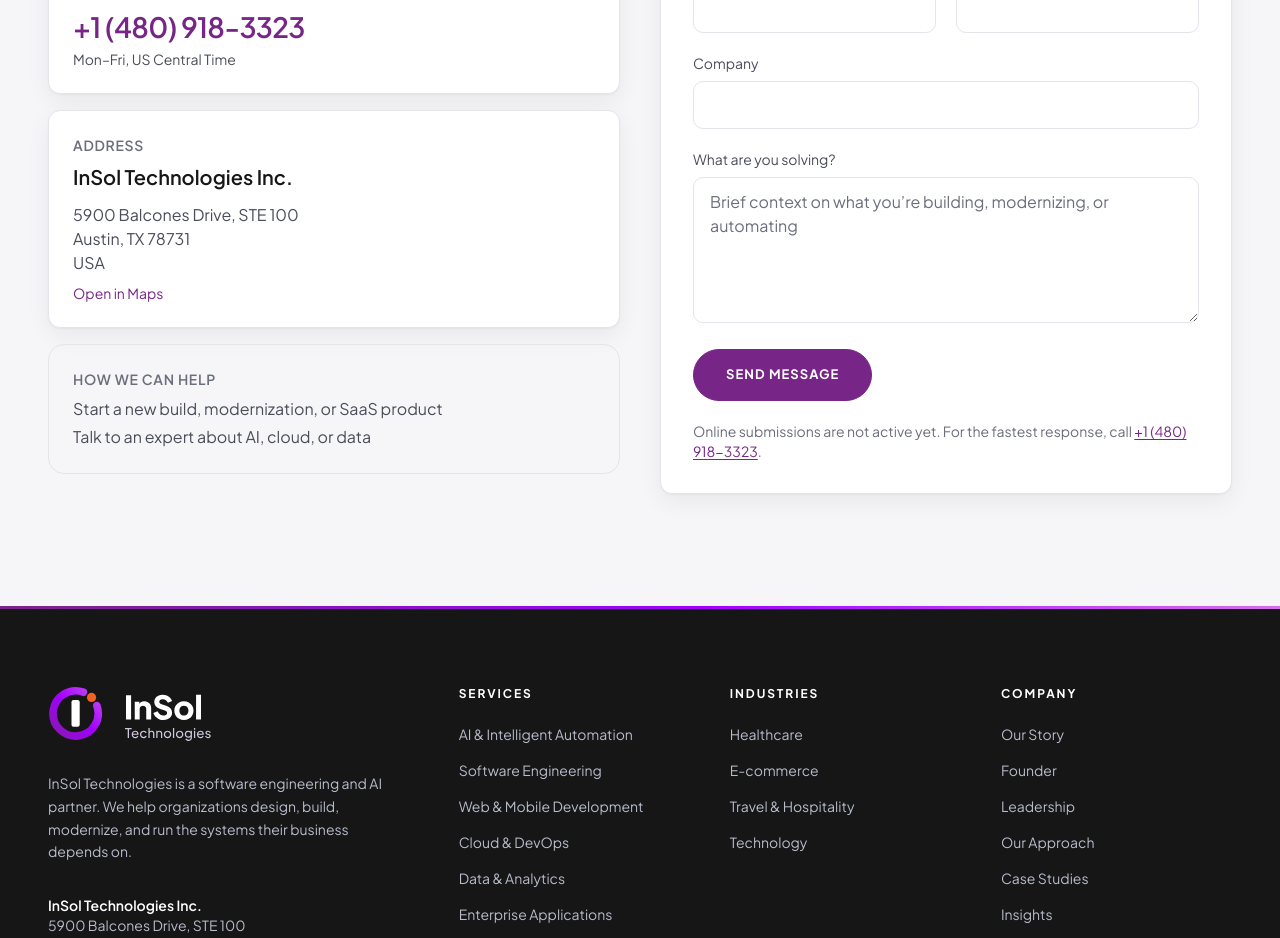
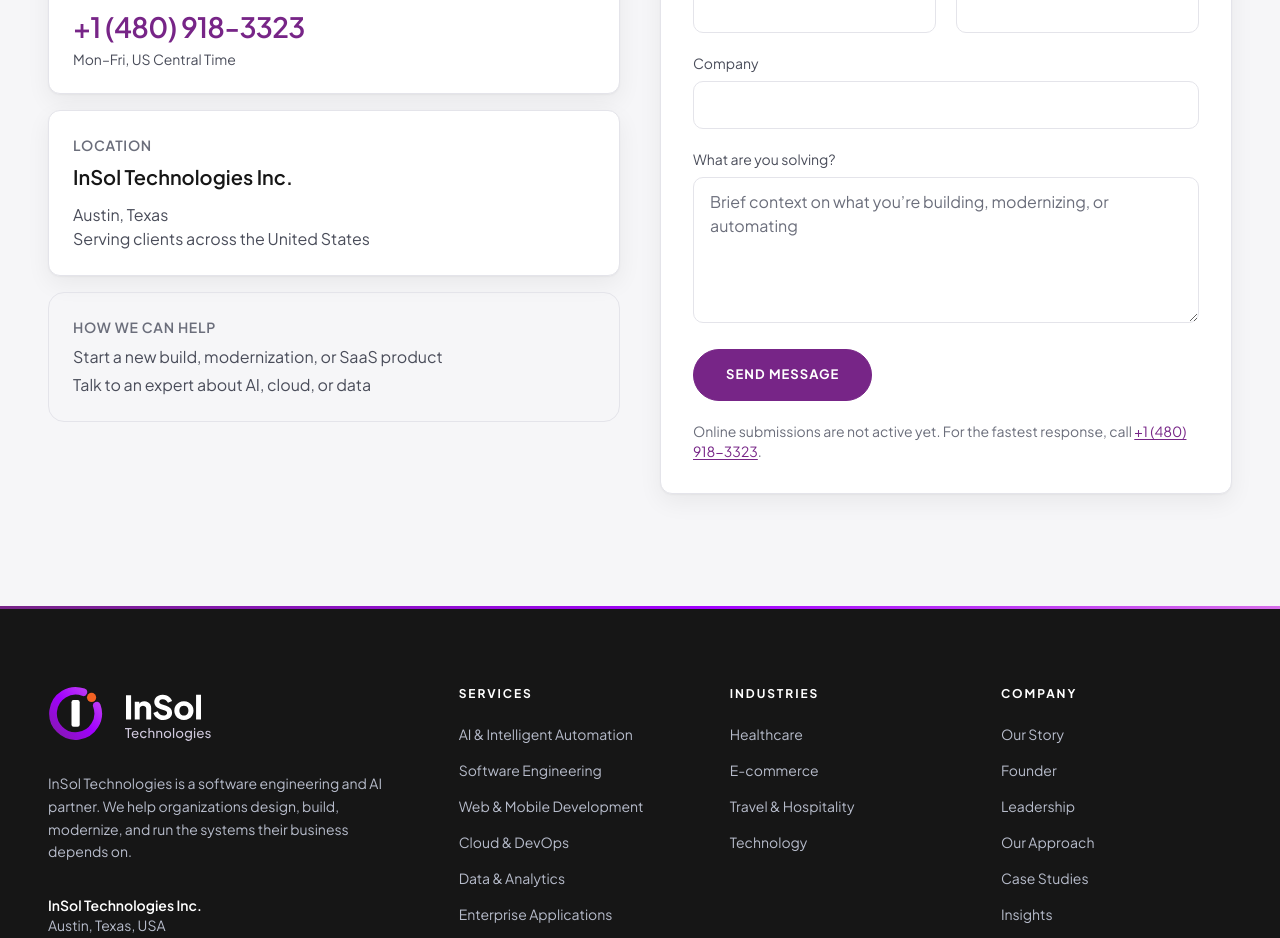
Before and after one commit to harveybailey313/insol-technologies-website, a Next.js app: page /contact in a window 1280 px wide. Shown: the part 780-1718 px from the top of the page. Built offline with nearby package versions, Linux system fonts and the light colour scheme; no server answers.

Commit message:
Remove street address; list Austin, TX as service-area location

```diff
--- a/src/app/contact/page.tsx
+++ b/src/app/contact/page.tsx
@@ -8,7 +8,7 @@
 export const metadata = pageMetadata({
   title: "Contact — Start a Project",
   description:
-    "Contact InSol Technologies to start a project or talk with an expert. Visit 5900 Balcones Drive, STE 100, Austin, TX, or call +1 (480) 918-3323.",
+    "Contact InSol Technologies to start a project or talk with an expert. Based in Austin, Texas — call +1 (480) 918-3323.",
   path: "/contact",
 });
 
@@ -47,27 +47,19 @@
                 <p className="mt-1 text-sm text-text-secondary">Mon–Fri, US Central Time</p>
               </a>
 
-              <a
-                href={SITE.mapsHref}
-                target="_blank"
-                rel="noopener noreferrer"
-                className="card-surface block rounded-[16px] border border-border p-5 transition-colors hover:border-accent-border hover:bg-surface-elevated focus-visible:outline-none sm:p-6"
-              >
+              <div className="card-surface block rounded-[16px] border border-border p-5 sm:p-6">
                 <h2 className="text-sm font-semibold uppercase tracking-wider text-text-muted">
-                  Address
+                  Location
                 </h2>
                 <p className="mt-2 text-lg font-semibold text-text sm:text-xl">
                   InSol Technologies Inc.
                 </p>
                 <p className="mt-3 text-text-secondary">
-                  {SITE.address.street}
+                  Austin, Texas
                   <br />
-                  {SITE.address.city}, {SITE.address.state} {SITE.address.zip}
-                  <br />
-                  {SITE.address.country}
+                  Serving clients across the United States
                 </p>
-                <p className="mt-2 text-sm text-accent">Open in Maps</p>
-              </a>
+              </div>
 
               <div className="rounded-[16px] border border-border p-5 sm:p-6">
                 <h2 className="text-sm font-semibold uppercase tracking-wider text-text-muted">
--- a/src/app/layout.tsx
+++ b/src/app/layout.tsx
@@ -57,10 +57,8 @@
 
 const address = {
   "@type": "PostalAddress",
-  streetAddress: SITE.address.street,
   addressLocality: SITE.address.city,
   addressRegion: SITE.address.state,
-  postalCode: SITE.address.zip,
   addressCountry: "US",
 };
 
@@ -85,7 +83,6 @@
   image: LOGO_URL,
   telephone: SITE.phone,
   address,
-  hasMap: SITE.mapsHref,
   areaServed: { "@type": "Country", name: "United States" },
   knowsAbout: [
     "Software engineering",
--- a/src/components/Footer.tsx
+++ b/src/components/Footer.tsx
@@ -59,18 +59,10 @@
               business depends on.
             </p>
             <address className="mt-8 space-y-4 text-sm not-italic text-text-secondary">
-              <a
-                href={SITE.mapsHref}
-                target="_blank"
-                rel="noopener noreferrer"
-                className="block transition-colors hover:text-white"
-              >
+              <div className="block">
                 <span className="block font-semibold text-white">{SITE.legalName}</span>
-                {SITE.address.street}
-                <br />
-                {SITE.address.city}, {SITE.address.state} {SITE.address.zip},{" "}
-                {SITE.address.country}
-              </a>
+                Austin, Texas, USA
+              </div>
               <a
                 href={SITE.phoneHref}
                 className="block font-semibold text-white transition-colors hover:text-accent"
--- a/src/lib/site.ts
+++ b/src/lib/site.ts
@@ -8,15 +8,11 @@
   phone: "+1 (480) 918-3323",
   phoneHref: "tel:+14809183323",
   address: {
-    street: "5900 Balcones Drive, STE 100",
     city: "Austin",
     state: "TX",
-    zip: "78731",
     country: "USA",
-    full: "5900 Balcones Drive, STE 100, Austin, TX 78731, USA",
+    full: "Austin, Texas, USA",
   },
-  mapsHref:
-    "https://maps.google.com/?q=5900+Balcones+Drive,+STE+100,+Austin,+TX+78731",
   founder: "Innam Dustgir",
   tagline: "Software engineering, AI, and cloud for modern business",
   description:
```
Also changed, not shown: 1 other file (tests, documents, lock files or other folders).
